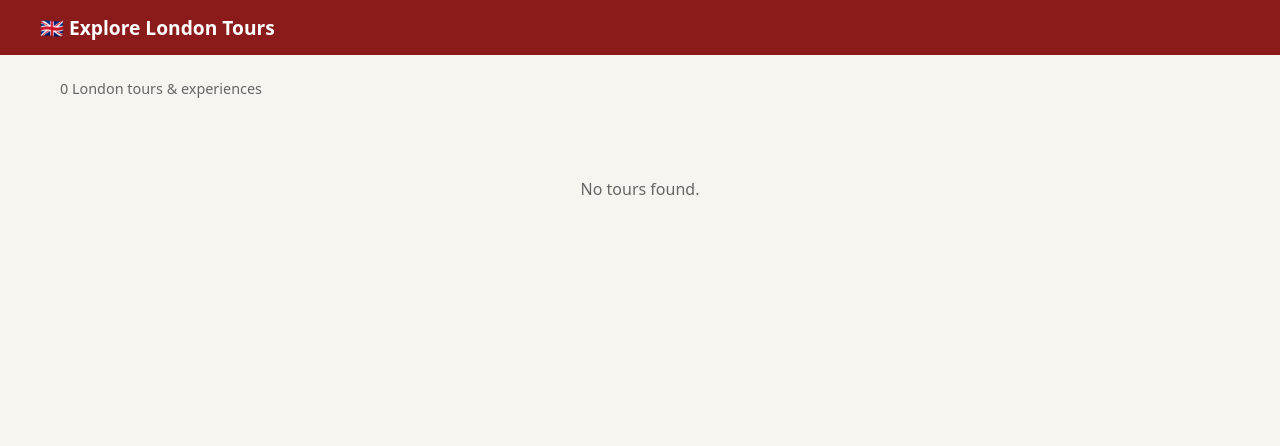
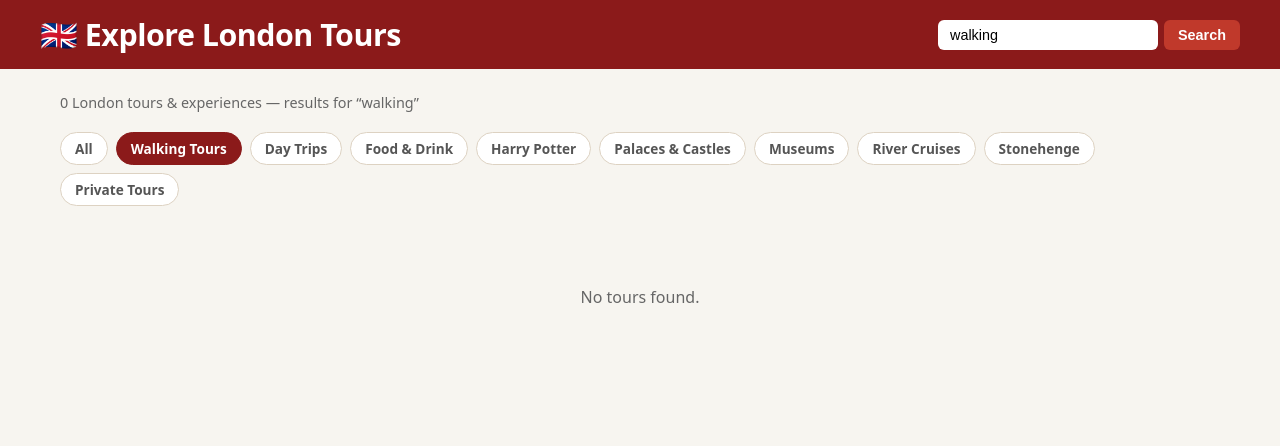
Before and after one commit to p32nicky/londoncsv, a FastAPI app: page /?q=walking in a window 1280 px wide. Shown: the top 446 px of the page. Run offline with FastAPI, Linux system fonts and the light colour scheme; data that the repository does not hold is empty; some libraries are stand-ins or nearby versions.

Commit message:
Bigger title, header search bar, category filter chips

```diff
--- a/app/static/style.css
+++ b/app/static/style.css
@@ -2,7 +2,11 @@
 body{font-family:system-ui,-apple-system,sans-serif;background:#f7f5f0;color:#222;min-height:100vh;display:flex;flex-direction:column}
 header{background:#8B1A1A;padding:14px 24px;position:sticky;top:0;z-index:100}
 .header-inner{max-width:1200px;margin:0 auto;display:flex;align-items:center;gap:20px;flex-wrap:wrap}
-.logo{color:#fff;text-decoration:none;font-size:1.2rem;font-weight:700;white-space:nowrap}
+.logo{color:#fff;text-decoration:none;font-size:1.9rem;font-weight:800;white-space:nowrap;letter-spacing:-.5px}
+.filter-chips{display:flex;gap:8px;flex-wrap:wrap;margin-bottom:20px}
+.filter-chips a{background:#fff;border:1px solid #ddd2c2;color:#555;padding:6px 14px;border-radius:20px;font-size:.85rem;text-decoration:none;font-weight:600;transition:all .15s}
+.filter-chips a:hover{border-color:#8B1A1A;color:#8B1A1A}
+.filter-chips a.active{background:#8B1A1A;border-color:#8B1A1A;color:#fff}
 nav{display:flex;align-items:center;gap:12px;flex:1;justify-content:flex-end;flex-wrap:wrap}
 .search-form{display:flex;gap:6px}
 .search-form input{padding:7px 12px;border:none;border-radius:6px;font-size:.9rem;width:220px}
--- a/app/templates/base.html
+++ b/app/templates/base.html
@@ -28,6 +28,10 @@
     <div class="header-inner">
       <a class="logo" href="/">🇬🇧 {{ site_title }}</a>
       <nav>
+        <form class="search-form" action="/" method="get">
+          <input type="search" name="q" placeholder="Search tours..." value="{{ query or '' }}"/>
+          <button type="submit">Search</button>
+        </form>
       </nav>
     </div>
   </header>
--- a/app/templates/index.html
+++ b/app/templates/index.html
@@ -2,7 +2,20 @@
 {% block canonical %}<link rel="canonical" href="https://londonadventurehub.com/{% if page > 1 %}?page={{ page }}{% endif %}"/>{% endblock %}
 {% block content %}
 <div class="toolbar">
-  <p class="count">{{ total }} London tours & experiences</p>
+  <p class="count">{{ total }} London tours & experiences{% if query %} — results for “{{ query }}”{% endif %}</p>
+</div>
+
+<div class="filter-chips">
+  <a href="/" class="{% if not query %}active{% endif %}">All</a>
+  <a href="/?q=walking" class="{% if query == 'walking' %}active{% endif %}">Walking Tours</a>
+  <a href="/?q=day trip" class="{% if query == 'day trip' %}active{% endif %}">Day Trips</a>
+  <a href="/?q=food" class="{% if query == 'food' %}active{% endif %}">Food & Drink</a>
+  <a href="/?q=harry potter" class="{% if query == 'harry potter' %}active{% endif %}">Harry Potter</a>
+  <a href="/?q=palace" class="{% if query == 'palace' %}active{% endif %}">Palaces & Castles</a>
+  <a href="/?q=museum" class="{% if query == 'museum' %}active{% endif %}">Museums</a>
+  <a href="/?q=cruise" class="{% if query == 'cruise' %}active{% endif %}">River Cruises</a>
+  <a href="/?q=stonehenge" class="{% if query == 'stonehenge' %}active{% endif %}">Stonehenge</a>
+  <a href="/?q=private" class="{% if query == 'private' %}active{% endif %}">Private Tours</a>
 </div>
 
 {% if tours %}
```
